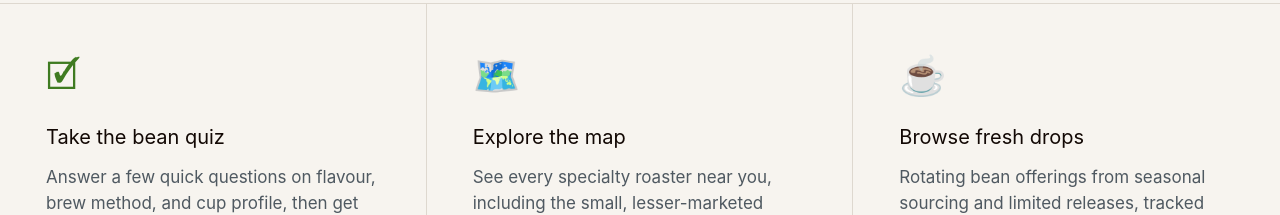
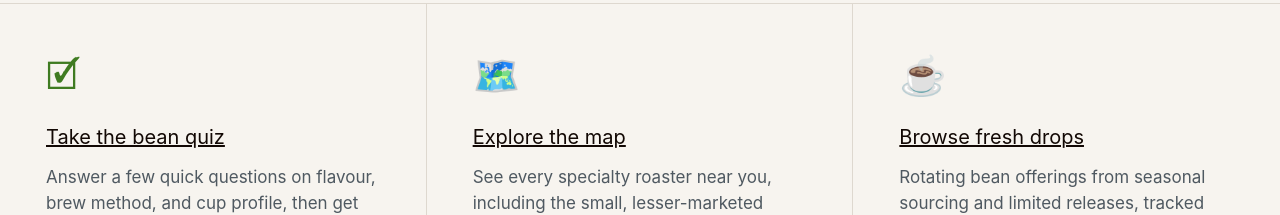
Before and after one commit to edwardheww/BrewStack, a React (Vite) app in the folder client/: page / in a window 1280 px wide. Shown: the part 800-1015 px from the top of the page. Built offline with nearby package versions, Linux system fonts and the light colour scheme; no server answers.

Commit message:
Added underline under hyperlinks

```diff
--- a/client/src/pages/Home.tsx
+++ b/client/src/pages/Home.tsx
@@ -56,19 +56,19 @@ export default function Home() {
                 <section className="home-features">
                     <article>
                         <div className="feature-icon green">🗹</div>
-                        <h2><a href="/find-my-coffee">Take the bean quiz</a></h2>
+                        <h2><a href="/find-my-coffee" style={{ textDecoration: 'underline', color: 'inherit' }}>Take the bean quiz</a></h2>
                         <p>Answer a few quick questions on flavour, brew method, and cup profile, then get matched to your taste.</p>
                     </article>
 
                     <article>
                         <div className="feature-icon red">🗺️</div>
-                        <h2><a href="/roasters">Explore the map</a></h2>
+                        <h2><a href="/roasters" style={{ textDecoration: 'underline', color: 'inherit' }}>Explore the map</a></h2>
                         <p>See every specialty roaster near you, including the small, lesser-marketed ones that are easy to miss.</p>
                     </article>
 
                     <article>
                         <div className="feature-icon brown">☕</div>
-                        <h2><a href="/catalog">Browse fresh drops</a></h2>
+                        <h2><a href="/catalog" style={{ textDecoration: 'underline', color: 'inherit' }}>Browse fresh drops</a></h2>
                         <p>Rotating bean offerings from seasonal sourcing and limited releases, tracked and updated as they happen.</p>
                     </article>
                 </section>
```
